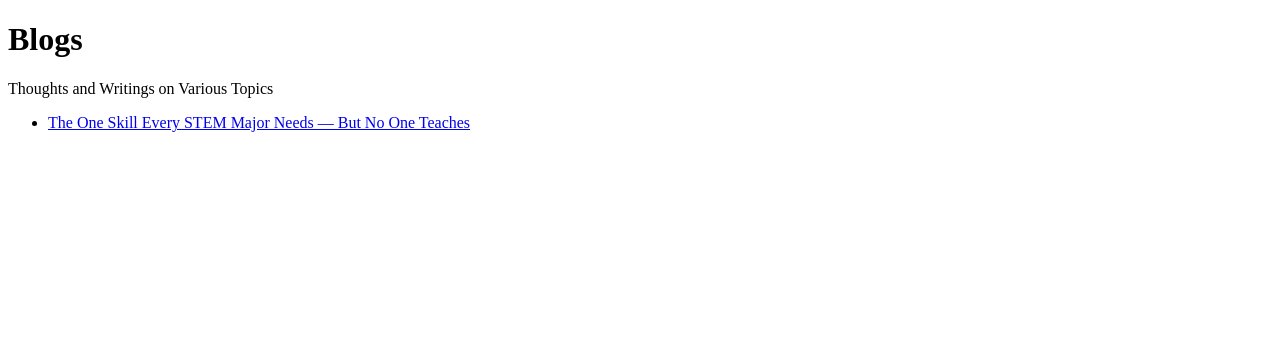
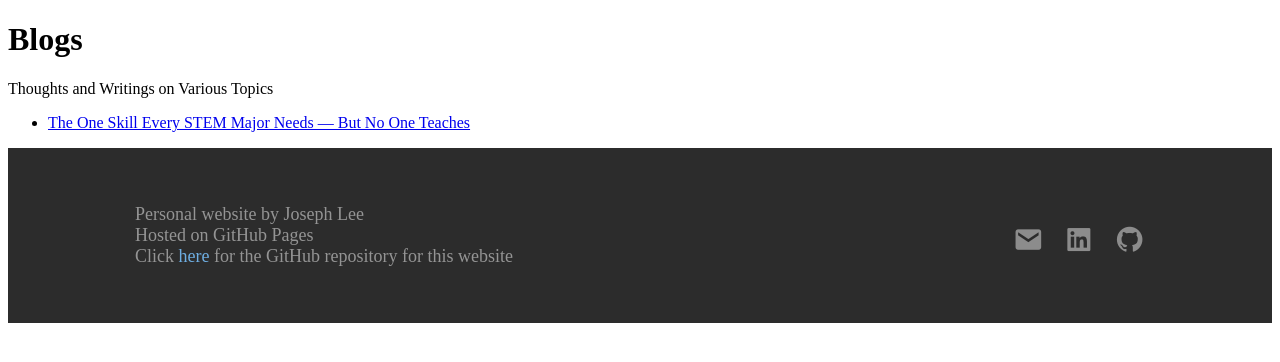
Before and after one commit to jo2eph/blog, a plain HTML site: page index.html in a window 1280 px wide. Drawn offline with nearby package versions, Linux system fonts and the light colour scheme.

Commit message:
Add footer to blog homepage

```diff
--- a/index.html
+++ b/index.html
@@ -5,12 +5,20 @@
     <meta name="viewport" content="width=device-width, initial-scale=1.0">
     <meta name="author" content="Joseph Lee">
     <meta name="description" content="Blogs by Joseph Lee">
+    <title>Joseph Lee | Blogs</title>
 
     <link rel="canonical" href="https://jo2eph.github.io/blog/">
-    <link rel="stylesheet" href="../styles/style.css">
     <link rel="icon" type="image/x-icon" href="../assets/favicon.ico">
 
-    <title>Joseph Lee | Blogs</title>
+    <!-- CSS
+     ============================================== -->
+    <link rel="stylesheet" href="./styles/style.css">
+    <link rel="stylesheet" href="./styles/footer.css">
+
+    <!-- Others
+     ============================================== -->
+    <link href='https://unpkg.com/boxicons@2.1.4/css/boxicons.min.css' rel='stylesheet'>
+    <link href="https://cdnjs.cloudflare.com/ajax/libs/font-awesome/4.7.0/css/font-awesome.min.css" rel="stylesheet">
 </head>
 <body>
 
@@ -31,6 +39,38 @@
 
     <footer>
 
+        <div id="footer-left">
+            Personal website by Joseph Lee
+            <br>
+            Hosted on GitHub Pages
+            <br>
+            Click <a href="https://github.com/jo2eph/jo2eph.github.io" title="GitHub Repo">here</a>
+            for the GitHub repository for this website
+        </div>
+
+        <div id="footer-right">
+            <ul class="socials">
+                <li>
+                    <a href="mailto:junhyuk.x.lee@gmail.com" target="_blank" rel="noopener noreferrer"
+                        title="Send me an email">
+                        <i class="bx bxs-envelope"></i>
+                    </a>
+                </li>
+                <li>
+                    <a href="https://www.linkedin.com/in/jo2eph/" target="_blank"
+                        rel="noopener noreferrer" title="Connect with me on LinkedIn">
+                        <i class="bx bxl-linkedin-square"></i>
+                    </a>
+                </li>
+                <li>
+                    <a href="https://github.com/jo2eph" target="_blank" rel="noopener noreferrer"
+                        title="Follow me on GitHub">
+                        <i class="bx bxl-github"></i>
+                    </a>
+                </li>
+            </ul>
+        </div>
+
     </footer>
 </body>
 </html>
```
